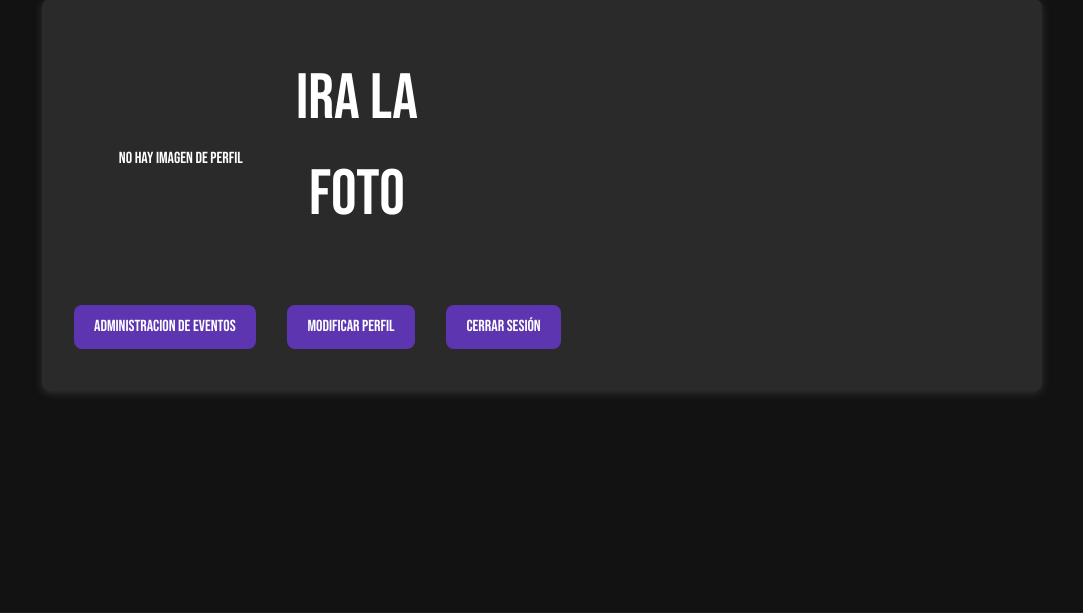
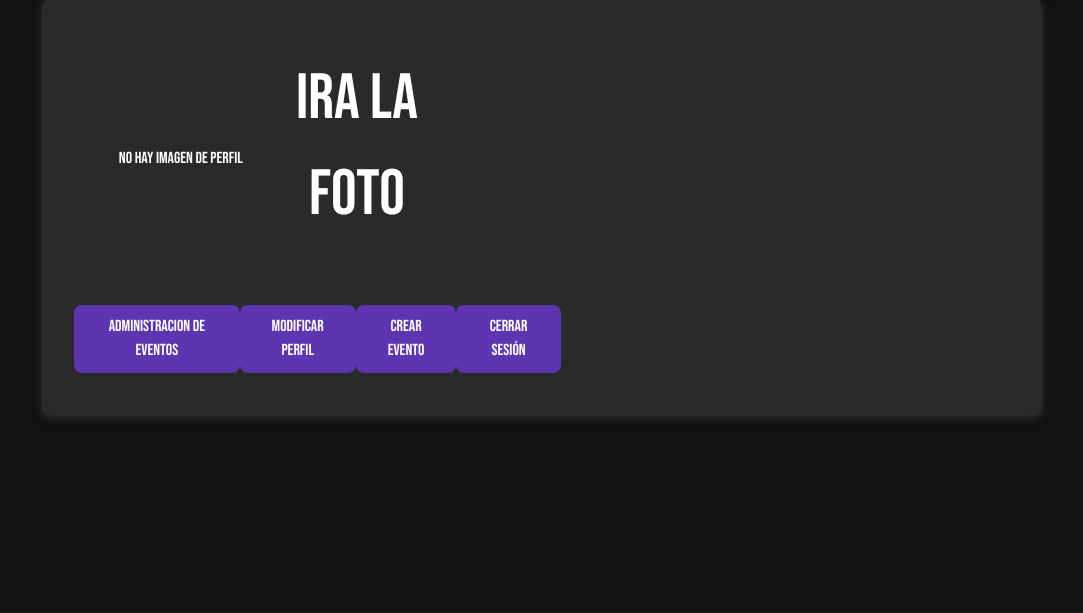
Before and after one commit to Kiddgoby/Transversal-Rama2, a PHP site: page /cuenta_Admin.php in a window 1280 px wide. Shown: the part 113-726 px from the top of the page, without its empty margins (98-1181 px from the left). Run offline with PHP 8.4, Linux system fonts and the light colour scheme.

Commit message:
segundo comit

```diff
--- a/View/Cuenta/cuenta_Admin.php
+++ b/View/Cuenta/cuenta_Admin.php
@@ -74,6 +74,10 @@ if ($email) {
                     <button type="submit" name="Modificar" id="Modificar" class="button">Modificar Perfil</button>
                 </a>
 
+                <a href="../">
+                    <button type="submit" name="crear" id="crear" class="button">Crear Evento</button>
+                </a>
+
                 <form action="../../Controler/Controlador.php" method="POST">
                     <button type="submit" name="logout" id="logout" class="button">Cerrar Sesión</button>
                 </form>
```
Also changed, not shown: View/Inicio/StyleInicio.css (line endings or trailing spaces).
